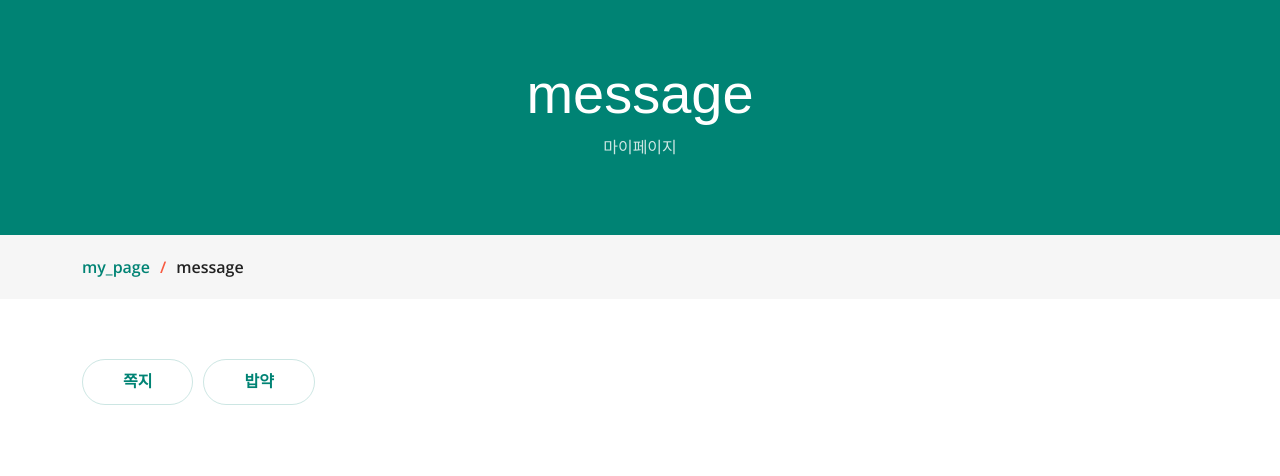
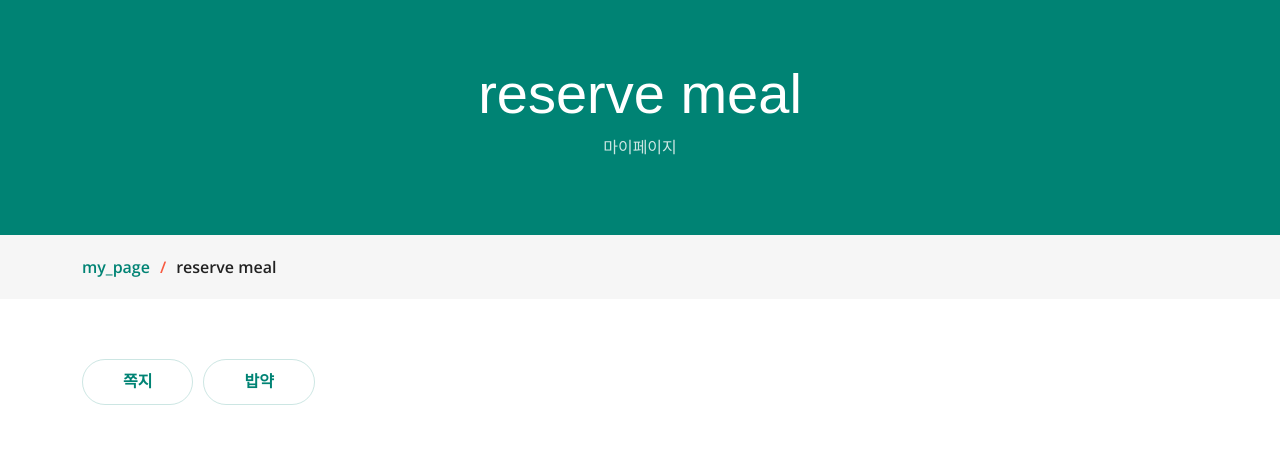
Before and after one commit to Yanghuiwon22/eng_project, a Django app: page /messaging/reserve_list/ in a window 1280 px wide. Shown: the part 130-606 px from the top of the page. Run offline with Django 4.2, Linux system fonts and the light colour scheme; the visitor is signed in with stand-in values (Sample User, id 1); data that the repository does not hold is empty; some libraries are stand-ins or nearby versions.

Commit message:
밥약 보인다.

```diff
--- a/messaging/templates/messaging/reserve_list.html
+++ b/messaging/templates/messaging/reserve_list.html
@@ -13,7 +13,7 @@
                 <div class="container position-relative">
                     <div class="row d-flex justify-content-center">
                         <div class="col-lg-6 text-center">
-                            <h2>message</h2>
+                            <h2>reserve meal</h2>
                             <p>마이페이지</p>
                         </div>
                     </div>
@@ -23,17 +23,20 @@
                 <div class="container">
                     <ol>
                         <li><a href="{% url 'my_page' %}">my_page</a></li>
-                        <li>message</li>
+                        <li>reserve meal</li>
                     </ol>
                 </div>
             </nav>
         </div><!-- End Breadcrumbs -->
 
+        {# 밥약 처리 부분 #}
         <section id="blog" class="blog">
             <div class="container" data-aos="fade-up">
                 <div class="row">
-
-                    <div class="messaging-select" style="display: flex; padding-bottom: 20px" >
+                    {# 쪽지보내기 버튼 #}
+                    <div class="messaging-select"
+                         style="display: flex; justify-content: space-between; padding-bottom: 20px">
+                        <div class="messaging-select-left" style="display: flex;">
                             <div class="d-grid gap-2 d-md-flex justify-content-md-end" style="padding-right: 10px">
                                 <div class="pricing pricing-item">
                                     <a href="{% url 'message_list' %}" class="buy-btn">쪽지</a>
@@ -46,42 +49,38 @@
                                 </div>
                             </div>
                         </div>
+                    </div>
 
                     {% regroup all_meals|dictsortreversed:'timestamp' by user as all_meals_group %}
 
+                    {# 쪽지 기능 #}
                     {% for group in all_meals_group %}
-                        {% for meals in group.list %}
-                            {% for user in all_users %}
-                                {% if not user == meals.sender and not user == meals.receiver %}
-                                {% else %}
-                                    {{ meals }}
+                        {% for meal in group.list %}
+                            {% if request.user == meal.receiver or request.user == meal.sender %}
                                 <div class="posts-list">
                                     <article>
-                                            <div class="fist-list"
-                                                 style="display: flex; justify-content: space-between;">
-                                                <div style="display:flex;">
-                                                    <p class="title"><a
-                                                            href="/messaging/{{ user.id }}/">{{ user }}</a>
-                                                    </p>
-                                                    {% if meals.sender == request.user %}
+                                        <div class="fist-list" style="display: flex; justify-content: space-between;">
+                                            <div style="display: flex">
+                                                <p class="title">{{ request.user }}</p>
+                                                {% if meal.sender == request.user %}
                                                     <p>sent</p>
-                                                    {% endif %}
-                                                    {% if meals.receiver == request.user %}
+                                                {% elif meal.receiver == request.user %}
                                                     <p>received</p>
                                                 {% endif %}
                                             </div>
-                                                <p>{{ meals.timestamp }}</p>
+                                            <p>{{ meal.timestamp }}</p>
                                         </div>
-                                            {{ meals.content }}
+
+                                        {% if request.user == meal.sender or request.user == meal.receiver %}
+                                            <p>{{ meal.content }}</p>
+                                        {% endif %}
                                     </article>
                                 </div>
                             {% endif %}
-                            {% endfor %}
                         {% endfor %}
                     {% endfor %}
                 </div>
             </div>
         </section>
     </main>
-
 {% endblock %}
--- a/reserve_meal/views.py
+++ b/reserve_meal/views.py
@@ -12,8 +12,6 @@ def reserve_main(request):
     received_meals = ReserveMeal.objects.filter(receiver=request.user).order_by('-timestamp')
 
     all_meals = list(chain(sent_meals, received_meals))
-
-
 
     return render(request, 'reserve_meal/reserve_main.html',
                   {'all_users': all_users, 'all_meals':all_meals})
```
Lines whose indentation alone changed are shown as unchanged.
